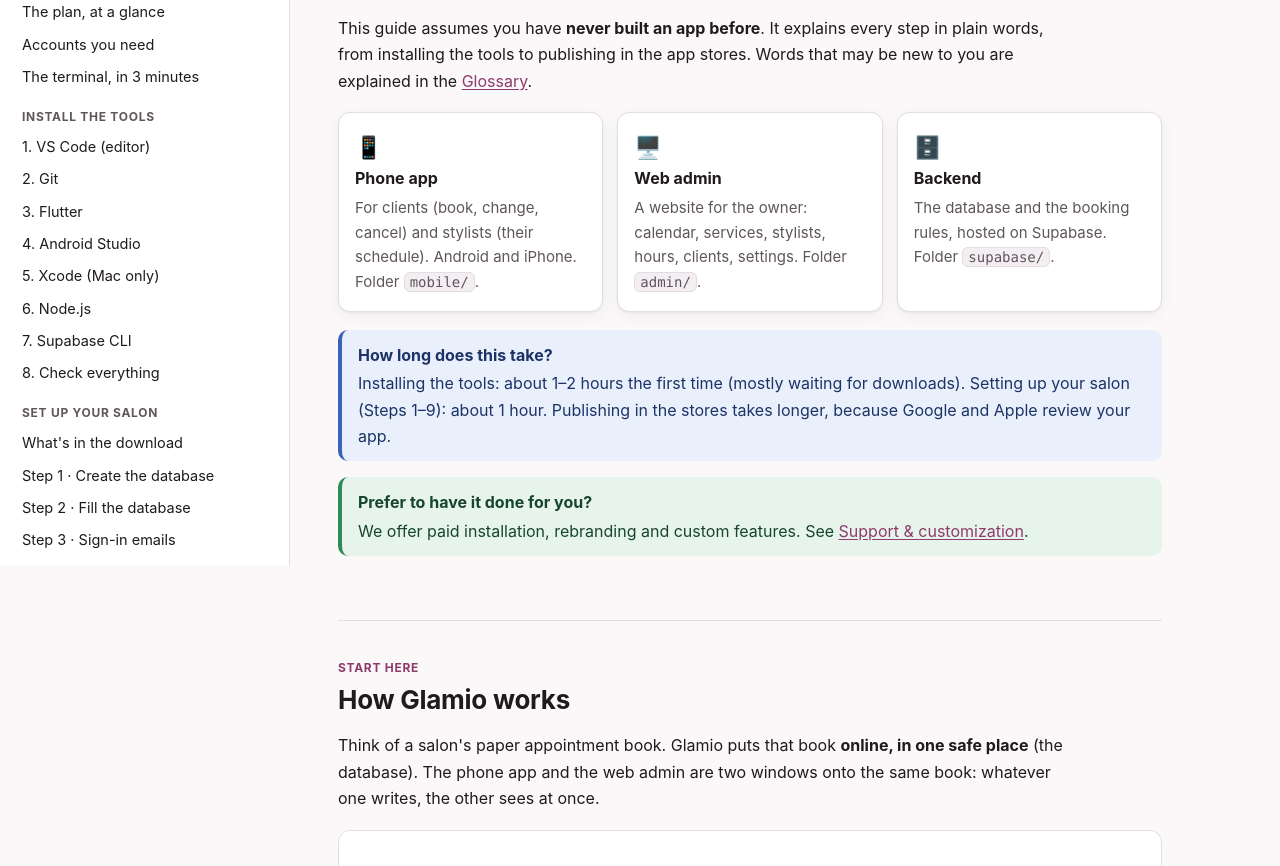
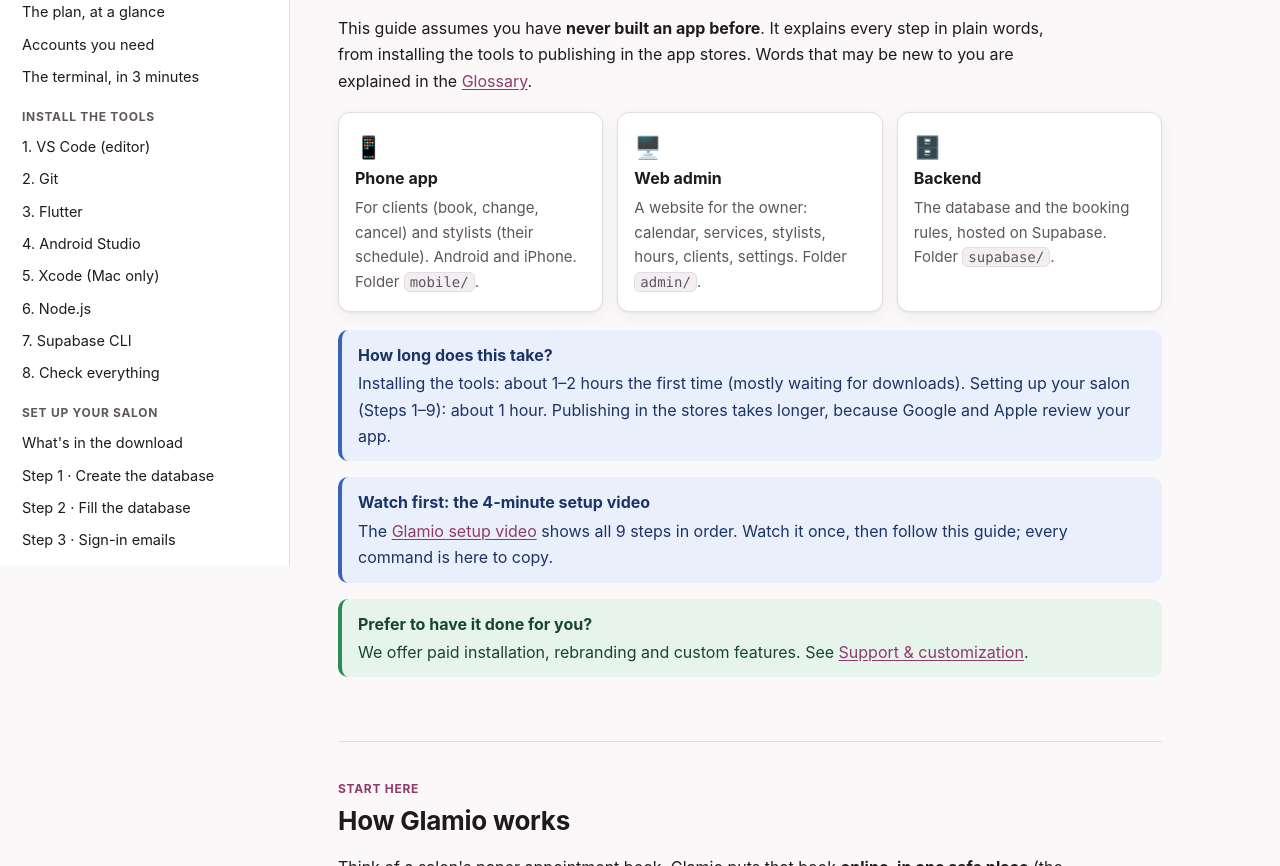
Before and after one commit to alchemifyspace/apps, a plain HTML site: page glamio/docs/index.html in a window 1280 px wide. Shown: the part 234-1100 px from the top of the page. Drawn offline with Linux system fonts and the light colour scheme.

Commit message:
Glamio: link the setup video
Co-Authored-By: Claude Opus 5.5 <noreply@anthropic.com>

```diff
--- a/glamio/docs/index.html
+++ b/glamio/docs/index.html
@@ -307,6 +307,11 @@ figure.shot figcaption { font-size: 14px; color: var(--muted); margin-top: 8px;
   <div class="callout info">
     <strong class="title">How long does this take?</strong>
     Installing the tools: about 1–2 hours the first time (mostly waiting for downloads). Setting up your salon (Steps 1–9): about 1 hour. Publishing in the stores takes longer, because Google and Apple review your app.
+  </div>
+
+  <div class="callout info">
+    <strong class="title">Watch first: the 4-minute setup video</strong>
+    The <a href="https://youtu.be/LiaUbWhtMoM" target="_blank" rel="noopener">Glamio setup video</a> shows all 9 steps in order. Watch it once, then follow this guide; every command is here to copy.
   </div>
 
   <div class="callout tip">
```
Also changed, not shown: glamio/demo/index.html (+2 -1 lines), glamio/index.html (+1 -0 lines).
